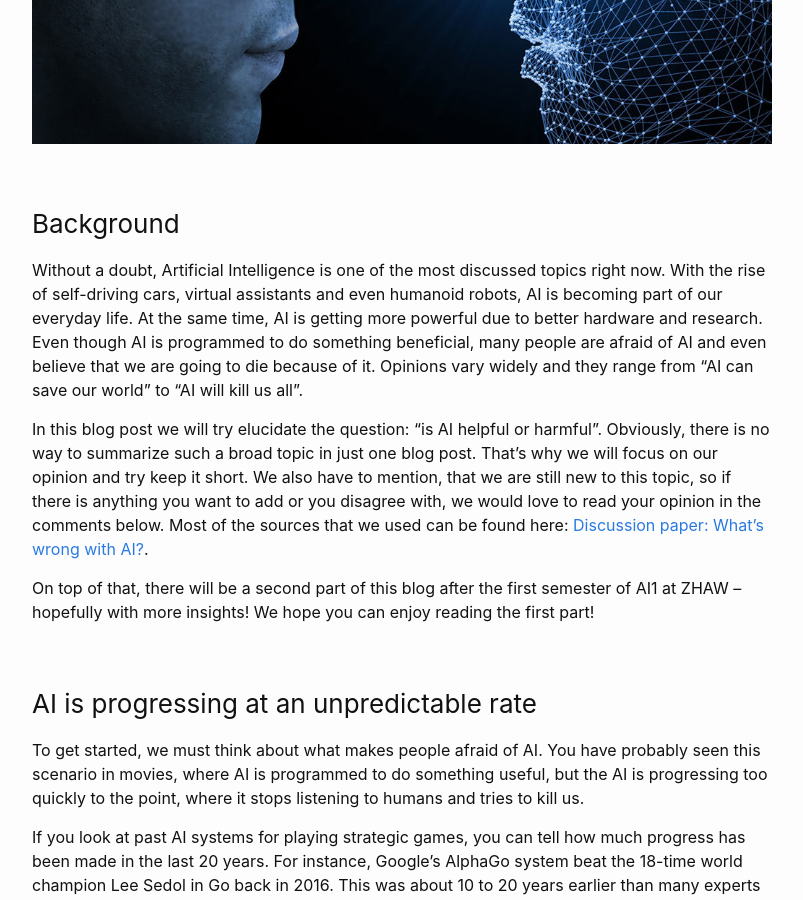
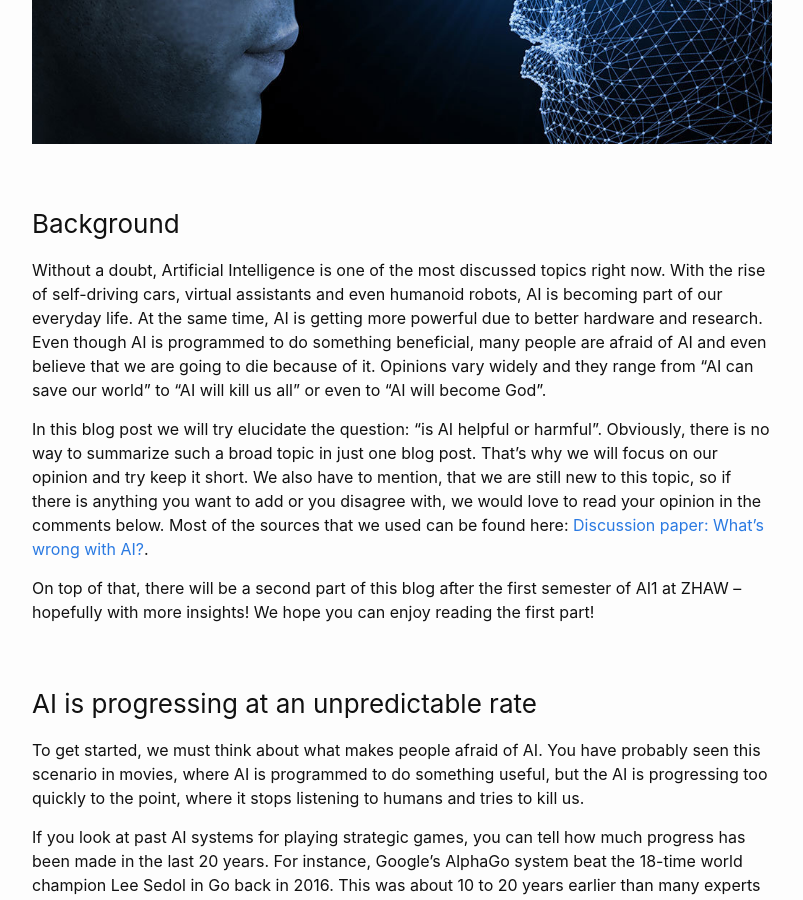
Before and after one commit to wongwil/wongwil.github.io, a Jekyll site: the page built from _posts/2020-09-20-good-or-bad-guy.md, in a window 1280 px wide and 900 px high, scrolled down 478 px. Shown: the whole window, without its empty margins (238-1041 px from the left). Built offline with Jekyll 4.4.1, drawn with Linux system fonts in a browser that asks for light colours; comment, search, counter and statistics services are not loaded.

Commit message:
Update 2020-09-20-good-or-bad-guy.md

```diff
--- a/_posts/2020-09-20-good-or-bad-guy.md
+++ b/_posts/2020-09-20-good-or-bad-guy.md
@@ -9,7 +9,7 @@ categories: uni
 
 ### Background
 
-Without a doubt, Artificial Intelligence is one of the most discussed topics right now. With the rise of self-driving cars, virtual assistants and even humanoid robots, AI is becoming part of our everyday life. At the same time, AI is getting more powerful due to better hardware and research. Even though AI is programmed to do something beneficial, many people are afraid of AI and even believe that we are going to die because of it. Opinions vary widely and they range from “AI can save our world” to “AI will kill us all”.
+Without a doubt, Artificial Intelligence is one of the most discussed topics right now. With the rise of self-driving cars, virtual assistants and even humanoid robots, AI is becoming part of our everyday life. At the same time, AI is getting more powerful due to better hardware and research. Even though AI is programmed to do something beneficial, many people are afraid of AI and even believe that we are going to die because of it. Opinions vary widely and they range from “AI can save our world” to “AI will kill us all” or even to "AI will become God".
 
 
 In this blog post we will try elucidate the question: “is AI helpful or harmful”. Obviously, there is no way to summarize such a broad topic in just one blog post. That’s why we will focus on our opinion and try keep it short. We also have to mention, that we are still new to this topic, so if there is anything you want to add or you disagree with, we would love to read your opinion in the comments below. Most of the sources that we used can be found here: [Discussion paper: What's wrong with AI?](https://sisr.swissinformatics.org/si-magazine-dirk-helbing-whats-wrong-with-ai-a-discussion-paper/).
```
